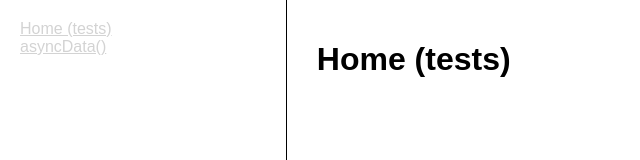
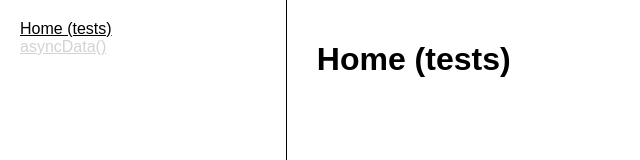
Before and after one commit to it-sha/nuxt-apollo, a Nuxt app: page / in a window 1280 px wide. Shown: the top 160 px of the page, without its empty margins (0-640 px from the left). Built offline with nearby package versions, Linux system fonts and the light colour scheme.

Commit message:
upd макет

```diff
--- a/components/NavBar.vue
+++ b/components/NavBar.vue
@@ -20,7 +20,8 @@ export default {}
     display: block;
     color: lightgrey;
 
-    &:hover {
+    &:hover,
+    &.nuxt-link-exact-active {
       color: black;
     }
   }
```
